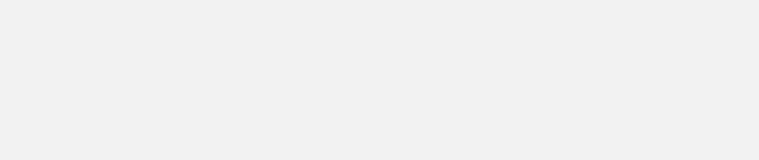
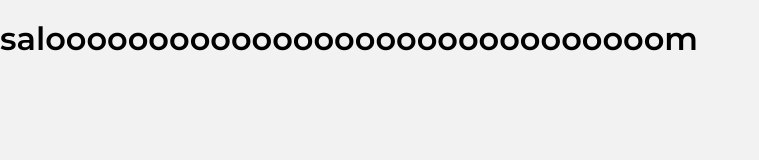
Before and after one commit to BiloliddinDev/newRepo-, a plain HTML site: page index.html in a window 1280 px wide. Shown: the whole page, without its empty margins (0-759 px from the left). Drawn offline with Linux system fonts and the light colour scheme.

Commit message:
add h1 qoshdm

```diff
--- a/index.html
+++ b/index.html
@@ -8,10 +8,7 @@
     <title>Document</title>
   </head>
   <body>
-
-
-
-
+<h1>saloooooooooooooooooooooooooooooom</h1>
 
     <script src="./js/main.js"></script>
   </body>
```
